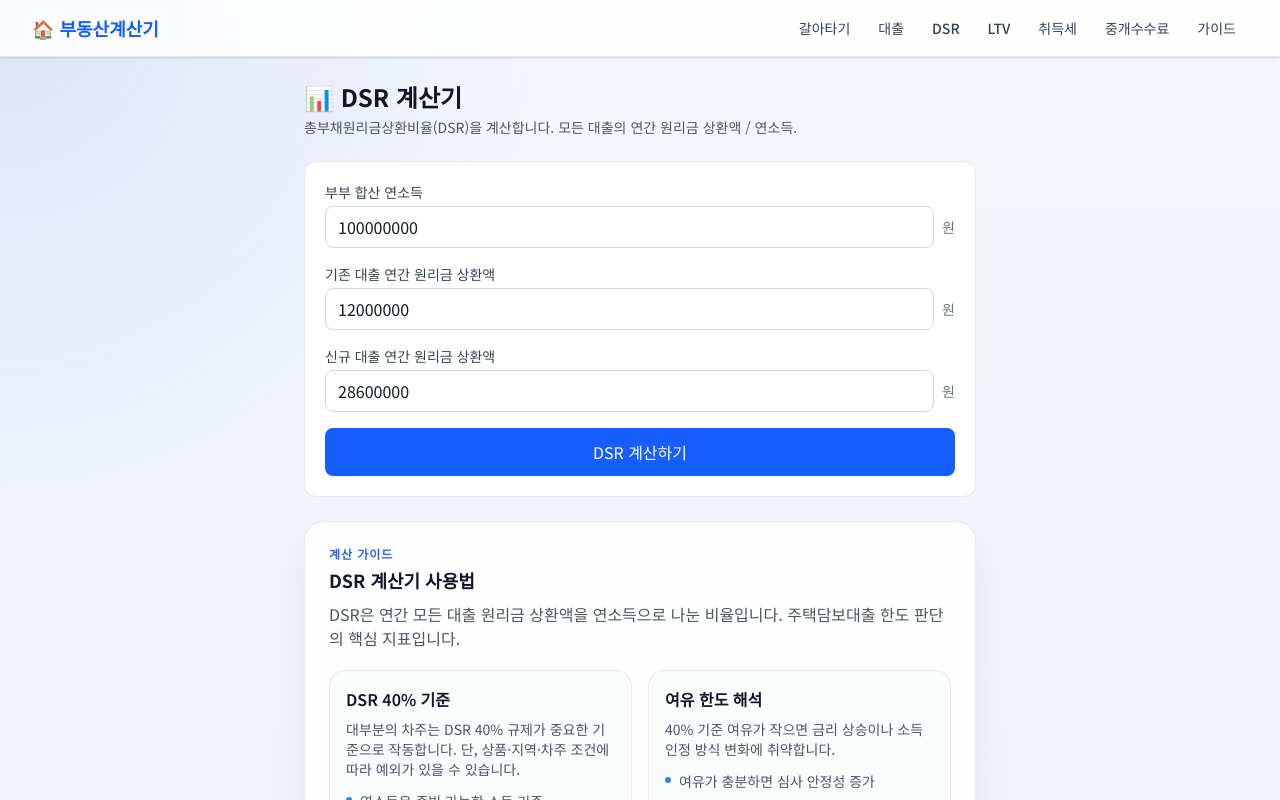
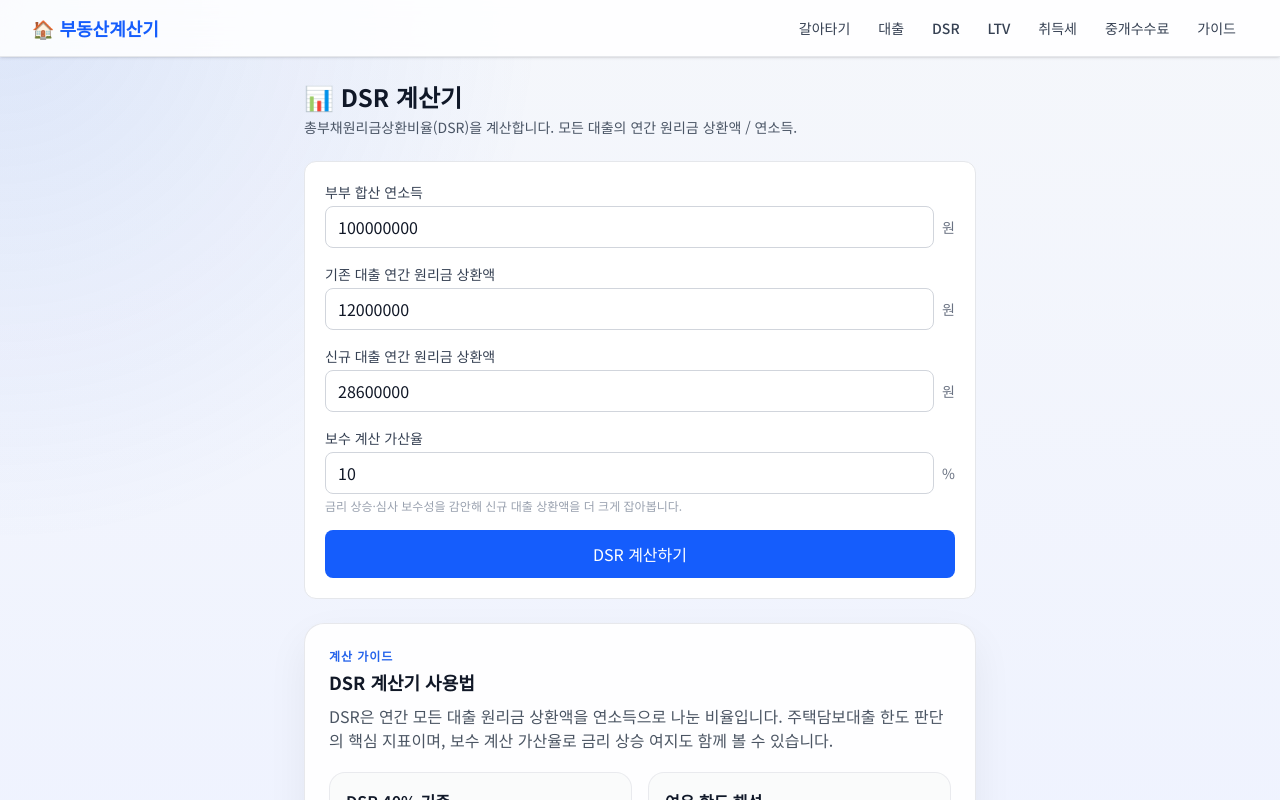
Before and after one commit to kilhyeonjun/budongsan-calc, a Next.js app: page /calculators/dsr in a window 1280 px wide. Shown: the top 800 px of the page. Built offline with nearby package versions, Linux system fonts and the light colour scheme.

Commit message:
feat: add conservative DSR stress check

```diff
--- a/src/app/calculators/dsr/ClientPage.tsx
+++ b/src/app/calculators/dsr/ClientPage.tsx
@@ -10,6 +10,7 @@ export default function DsrPage() {
     annualIncome: 100_000_000,
     existingAnnualRepayment: 12_000_000,
     newAnnualRepayment: 28_600_000,
+    stressBufferPercent: 10,
   });
   const [result, setResult] = useState<DsrResult | null>(null);
 
@@ -49,6 +50,14 @@ export default function DsrPage() {
             <span className="text-sm text-gray-500">원</span>
           </div>
         </div>
+        <div>
+          <label className="block text-sm font-medium text-gray-700 mb-1">보수 계산 가산율</label>
+          <div className="flex items-center gap-2">
+            <input type="number" value={input.stressBufferPercent ?? 0} onChange={(e) => setInput({ ...input, stressBufferPercent: Number(e.target.value) })} className="flex-1 px-3 py-2 border border-gray-300 rounded-lg text-sm focus:ring-2 focus:ring-blue-500" step={1} />
+            <span className="text-sm text-gray-500">%</span>
+          </div>
+          <p className="mt-1 text-xs text-gray-400">금리 상승·심사 보수성을 감안해 신규 대출 상환액을 더 크게 잡아봅니다.</p>
+        </div>
         <button onClick={handleCalculate} className="w-full py-3 bg-blue-600 text-white font-semibold rounded-lg hover:bg-blue-700 transition-colors">DSR 계산하기</button>
       </div>
 
@@ -61,6 +70,8 @@ export default function DsrPage() {
           <div className="bg-white border border-gray-200 rounded-xl p-5 text-sm space-y-2">
             <p>총 연간 원리금 상환액: <strong>{(result.totalAnnualRepayment / 10_000).toLocaleString()}만원</strong></p>
             <p>40% 기준 여유/초과: <strong className={result.marginFromLimit >= 0 ? "text-green-700" : "text-red-700"}>{(result.marginFromLimit / 10_000).toLocaleString()}만원</strong></p>
+            <p>보수 계산 DSR: <strong className={result.stressDsrRatio <= 40 ? "text-green-700" : "text-red-700"}>{result.stressDsrRatio}%</strong></p>
+            <p>보수 계산 40% 기준 여유/초과: <strong className={result.stressMarginFromLimit >= 0 ? "text-green-700" : "text-red-700"}>{(result.stressMarginFromLimit / 10_000).toLocaleString()}만원</strong></p>
           </div>
           <AdSlot slot="afterResult" className="my-4" />
         </>
--- a/src/lib/calculators/dsr.ts
+++ b/src/lib/calculators/dsr.ts
@@ -10,6 +10,8 @@ export interface DsrInput {
   existingAnnualRepayment: number;
   /** 신규 대출 연간 원리금 상환액 (원) */
   newAnnualRepayment: number;
+  /** 보수 계산용 신규 대출 상환액 가산율 (%) */
+  stressBufferPercent?: number;
 }
 
 export interface DsrResult {
@@ -21,10 +23,14 @@ export interface DsrResult {
   riskLevel: "safe" | "caution" | "danger";
   /** 규제 기준 40% 기준 여유/초과 금액 (원) */
   marginFromLimit: number;
+  /** 보수 계산 DSR 비율 (%) */
+  stressDsrRatio: number;
+  /** 보수 계산 40% 기준 여유/초과 금액 (원) */
+  stressMarginFromLimit: number;
 }
 
 export function calculateDsr(input: DsrInput): DsrResult {
-  const { annualIncome, existingAnnualRepayment, newAnnualRepayment } = input;
+  const { annualIncome, existingAnnualRepayment, newAnnualRepayment, stressBufferPercent = 0 } = input;
 
   if (annualIncome <= 0) {
     throw new Error("연소득은 0보다 커야 합니다.");
@@ -32,6 +38,9 @@ export function calculateDsr(input: DsrInput): DsrResult {
 
   const totalAnnualRepayment = existingAnnualRepayment + newAnnualRepayment;
   const dsrRatio = Math.round((totalAnnualRepayment / annualIncome) * 10000) / 100;
+  const stressedNewRepayment = newAnnualRepayment * (1 + Math.max(stressBufferPercent, 0) / 100);
+  const stressedTotalAnnualRepayment = existingAnnualRepayment + stressedNewRepayment;
+  const stressDsrRatio = Math.round((stressedTotalAnnualRepayment / annualIncome) * 10000) / 100;
 
   let riskLevel: DsrResult["riskLevel"];
   if (dsrRatio <= 40) {
@@ -45,11 +54,14 @@ export function calculateDsr(input: DsrInput): DsrResult {
   // 40% 기준 여유/초과 금액
   const limit40 = annualIncome * 0.4;
   const marginFromLimit = Math.round(limit40 - totalAnnualRepayment);
+  const stressMarginFromLimit = Math.round(limit40 - stressedTotalAnnualRepayment);
 
   return {
     dsrRatio,
     totalAnnualRepayment,
     riskLevel,
     marginFromLimit,
+    stressDsrRatio,
+    stressMarginFromLimit,
   };
 }
--- a/src/lib/guideContent.ts
+++ b/src/lib/guideContent.ts
@@ -65,7 +65,7 @@ export const calculatorGuides: Record<CalculatorGuideId, CalculatorGuideContent>
   },
   dsr: {
     title: "DSR 계산기 사용법",
-    summary: "DSR은 연간 모든 대출 원리금 상환액을 연소득으로 나눈 비율입니다. 주택담보대출 한도 판단의 핵심 지표입니다.",
+    summary: "DSR은 연간 모든 대출 원리금 상환액을 연소득으로 나눈 비율입니다. 주택담보대출 한도 판단의 핵심 지표이며, 보수 계산 가산율로 금리 상승 여지도 함께 볼 수 있습니다.",
     blocks: [
       { title: "DSR 40% 기준", body: "대부분의 차주는 DSR 40% 규제가 중요한 기준으로 작동합니다. 단, 상품·지역·차주 조건에 따라 예외가 있을 수 있습니다.", bullets: ["연소득은 증빙 가능한 소득 기준", "신규 대출뿐 아니라 기존 대출 원리금 포함", "신용대출·자동차 할부·학자금 대출도 영향 가능"] },
       { title: "여유 한도 해석", body: "40% 기준 여유가 작으면 금리 상승이나 소득 인정 방식 변화에 취약합니다.", bullets: ["여유가 충분하면 심사 안정성 증가", "초과면 대출액·기간·기존 대출 정리 검토", "부부합산 소득 인정 여부는 은행 확인"] },
```
Also changed, not shown: 1 other file (tests, documents, lock files or other folders).
